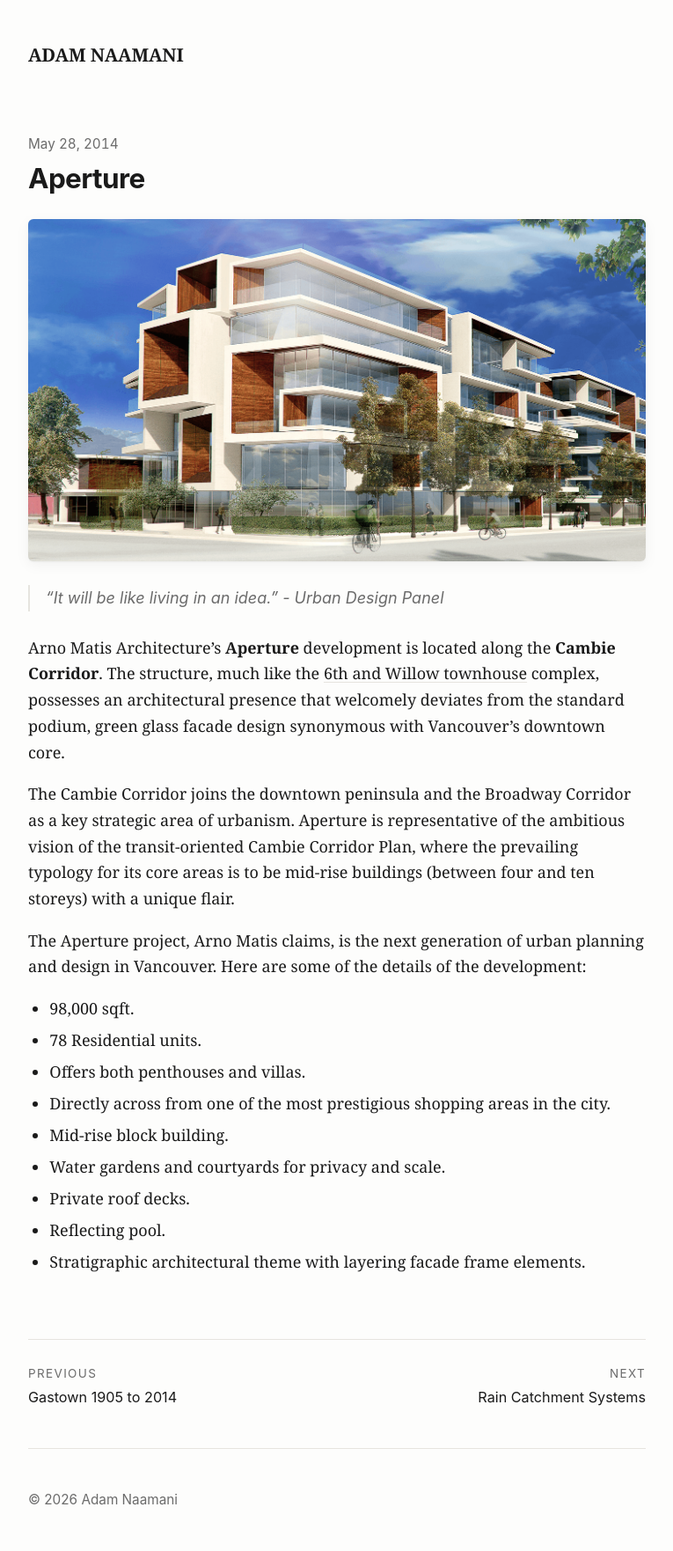
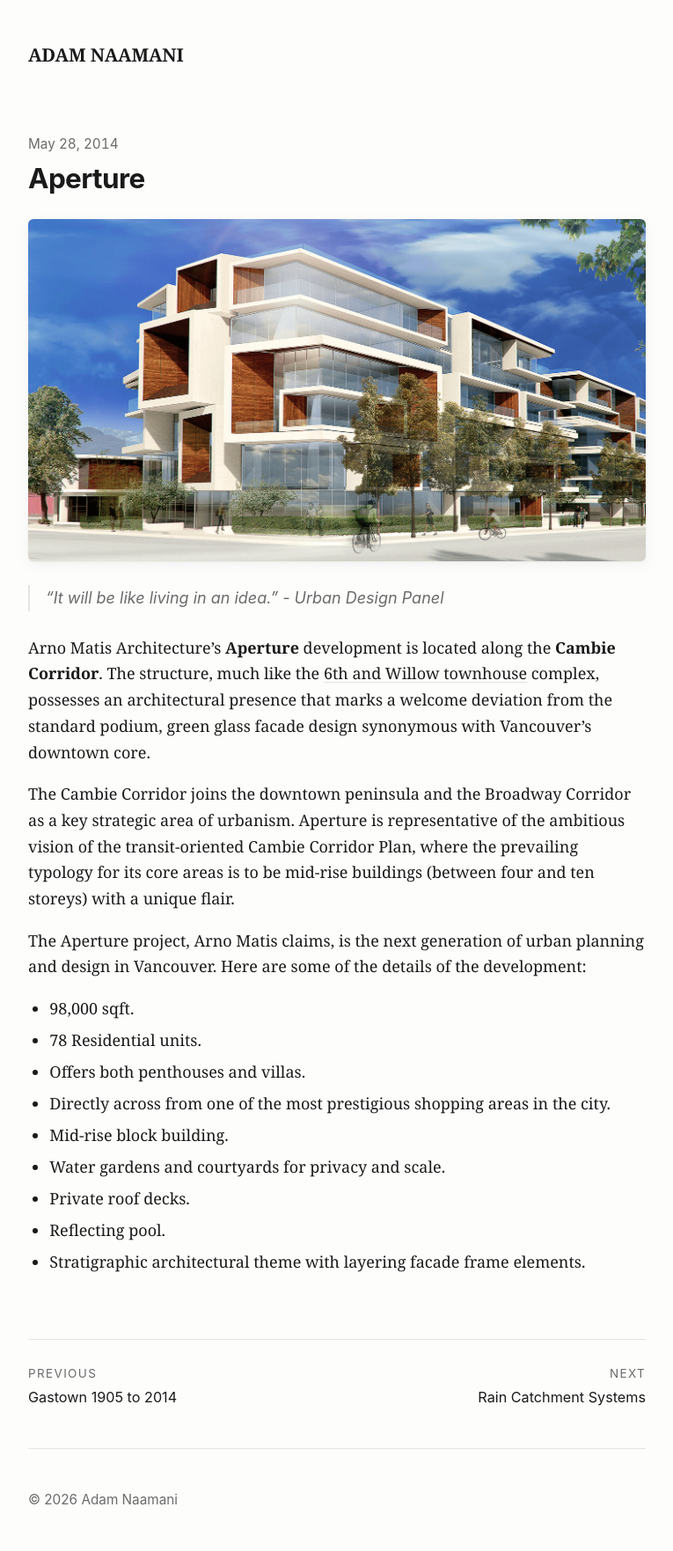
Before and after one commit to adamnaamani/adamnaamani, a Jekyll site: the page built from _posts/2014-05-27-aperture-by-renowned-arno-matis-architecture-on-w-41st-ave.md, in a window 1280 px wide. Shown: the whole page at 88% size, without its empty margins (257-1022 px from the left). Built offline with Jekyll 4.4.1, drawn with Linux system fonts in a browser that asks for light colours.

Commit message:
Fix spelling in three posts
- Gastown: passers-by
- Aperture: welcome deviation wording
- Ruby 2.7.0: occurrence

Made-with: Cursor

```diff
--- a/_posts/2014-05-27-aperture-by-renowned-arno-matis-architecture-on-w-41st-ave.md
+++ b/_posts/2014-05-27-aperture-by-renowned-arno-matis-architecture-on-w-41st-ave.md
@@ -3,14 +3,14 @@ layout: post
 title: Aperture
 date: '2014-05-27 17:09:28 -0700'
 slug: aperture-by-renowned-arno-matis-architecture-on-w-41st-ave
-description: Aperture, much like the 6th and Willow townhouse complex, possesses an architectural presence that welcomely deviates from the standard.
+description: Aperture, much like the 6th and Willow townhouse complex, possesses an architectural presence that marks a welcome deviation from the standard.
 image: "/assets/images/posts/aperture-by-renowned-arno-matis-architecture-on-w-41st-ave/aperture-by-arno-matis.png"
 cover: "/assets/images/posts/aperture-by-renowned-arno-matis-architecture-on-w-41st-ave/aperture-by-arno-matis.png"
 ---
 
 > "It will be like living in an idea." _- Urban Design Panel_
 
-Arno Matis Architecture's **Aperture** development is located along the **Cambie Corridor**. The structure, much like the [6th and Willow townhouse](http://adamnaamani.com/6th-and-willow-townhomes/) complex, possesses an architectural presence that welcomely deviates from the standard podium, green glass facade design synonymous with Vancouver's downtown core.
+Arno Matis Architecture's **Aperture** development is located along the **Cambie Corridor**. The structure, much like the [6th and Willow townhouse](http://adamnaamani.com/6th-and-willow-townhomes/) complex, possesses an architectural presence that marks a welcome deviation from the standard podium, green glass facade design synonymous with Vancouver's downtown core.
 
 The Cambie Corridor joins the downtown peninsula and the Broadway Corridor as a key strategic area of urbanism. Aperture is representative of the ambitious vision of the transit-oriented Cambie Corridor Plan, where the prevailing typology for its core areas is to be mid-rise buildings (between four and ten storeys) with a unique flair.
 
```
Also changed, not shown: _posts/2014-05-21-gastown-1905-to-2014.md (+1 -1 lines), _posts/2019-12-27-ruby-2-7-0.md (+1 -1 lines).
